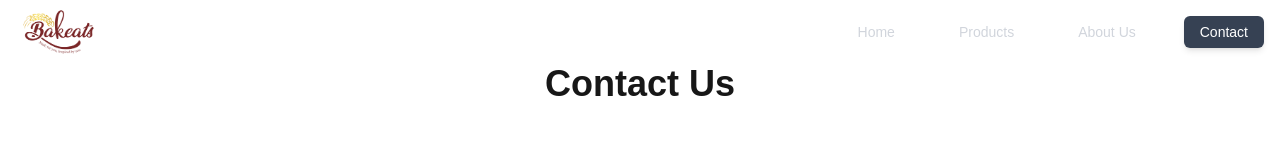
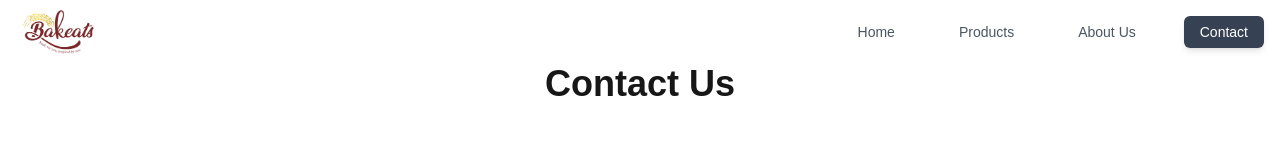
Before and after one commit to deepanshushukla/bakeats, a Next.js app: page /contact in a window 1280 px wide. Shown: the top 156 px of the page. Built offline with nearby package versions, Linux system fonts and the light colour scheme.

Commit message:
style: Update navigation text colors for better contrast

```diff
--- a/src/components/Navigation.tsx
+++ b/src/components/Navigation.tsx
@@ -23,7 +23,7 @@ export default function Navigation() {
         <div className="mx-auto px-4">
           <div className="flex justify-between h-16 items-center backdrop-blur-xs">
             <div className="flex items-center">
-              <Link href="/" className="text-gray-600 hover:text-orange-600" style={{
+              <Link href="/" className="text-gray-800 hover:text-orange-600" style={{
                 transition: 'all 0.3s ease',
                 transform: 'scale(1)',
                 display: 'inline-block'
@@ -49,7 +49,7 @@ export default function Navigation() {
                       className={`px-4 py-2 rounded-md text-sm font-medium ${
                         pathname === item.href
                           ? 'bg-gray-700 text-white shadow-md'
-                          : 'text-gray-300 hover:text-white hover:bg-gray-700'
+                          : 'text-gray-600 hover:text-white hover:bg-gray-700'
                       }`}
                     >
                       {item.label}
@@ -61,7 +61,7 @@ export default function Navigation() {
             <div className="md:hidden">
               <button
                 onClick={() => setIsMobileMenuOpen(!isMobileMenuOpen)}
-                className="text-gray-400 hover:text-white"
+                className="text-gray-800 hover:text-white"
               >
                 <svg className="h-6 w-6" fill="none" viewBox="0 0 24 24" stroke="currentColor">
                   {isMobileMenuOpen ? (
```
